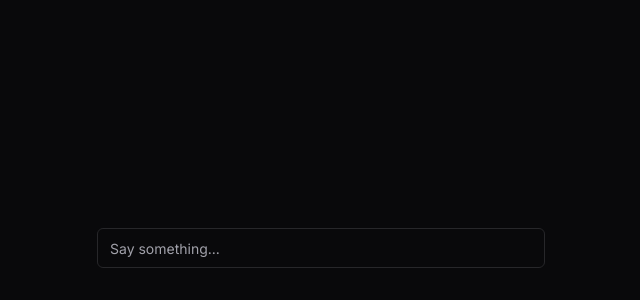
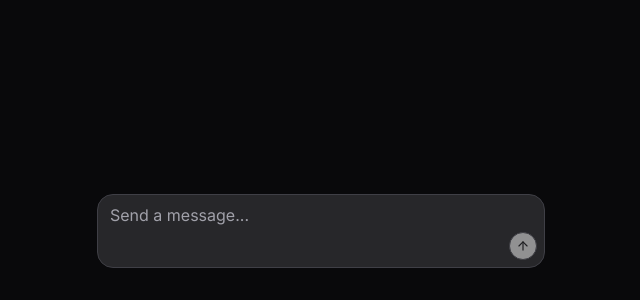
Before and after one commit to cjkehoe/cse-360-rag-chatbot, a Next.js app: page / in a window 1280 px wide. Shown: the part 500-800 px from the top of the page, without its empty margins (319-959 px from the left). Built offline with nearby package versions, Linux system fonts and the light colour scheme.

Commit message:
Integrated new Chat Input Box

```diff
--- a/app/page.tsx
+++ b/app/page.tsx
@@ -1,11 +1,10 @@
 'use client';
 
 import { useChat } from '@ai-sdk/react';
-import { Input } from "@/components/ui/input";
-import { Button } from "@/components/ui/button";
+import { ChatInput } from '@/components/ChatInput';
 
 export default function Chat() {
-  const { messages, input, handleInputChange, handleSubmit } = useChat({
+  const { messages, input, handleInputChange, handleSubmit, isLoading } = useChat({
     maxSteps: 3,
   });
 
@@ -30,14 +29,14 @@ export default function Chat() {
         ))}
       </div>
 
-      <form onSubmit={handleSubmit} className="fixed bottom-0 w-full max-w-md mb-8">
-        <Input
-          value={input}
-          placeholder="Say something..."
-          onChange={handleInputChange}
-          className="bg-background border-input"
+      <div className="fixed bottom-0 w-full max-w-md mb-8">
+        <ChatInput
+          input={input}
+          handleInputChange={handleInputChange}
+          handleSubmit={handleSubmit}
+          isLoading={isLoading}
         />
-      </form>
+      </div>
     </div>
   );
 }
--- /dev/null
+++ b/components/ChatInput.tsx
@@ -0,0 +1,69 @@
+'use client';
+
+import { useRef, useEffect } from 'react';
+import { Button } from "@/components/ui/button";
+import { Textarea } from "./ui/textarea";
+import { ArrowUpIcon } from 'lucide-react';
+import { cn } from "@/lib/utils";
+
+interface ChatInputProps {
+  input: string;
+  handleInputChange: (e: React.ChangeEvent<HTMLTextAreaElement>) => void;
+  handleSubmit: (e: React.FormEvent) => void;
+  isLoading?: boolean;
+}
+
+export function ChatInput({
+  input,
+  handleInputChange,
+  handleSubmit,
+  isLoading
+}: ChatInputProps) {
+  const textareaRef = useRef<HTMLTextAreaElement>(null);
+
+  useEffect(() => {
+    if (textareaRef.current) {
+      adjustHeight();
+    }
+  }, [input]);
+
+  const adjustHeight = () => {
+    if (textareaRef.current) {
+      textareaRef.current.style.height = 'auto';
+      textareaRef.current.style.height = `${textareaRef.current.scrollHeight + 2}px`;
+    }
+  };
+
+  return (
+    <div className="relative w-full">
+      <Textarea
+        ref={textareaRef}
+        placeholder="Send a message..."
+        value={input}
+        onChange={handleInputChange}
+        className={cn(
+          "min-h-[24px] max-h-[calc(75dvh)] overflow-hidden resize-none rounded-2xl !text-base bg-muted pb-10 dark:border-zinc-700",
+        )}
+        rows={1}
+        onKeyDown={(event) => {
+          if (event.key === 'Enter' && !event.shiftKey) {
+            event.preventDefault();
+            if (!isLoading) {
+              handleSubmit(event);
+            }
+          }
+        }}
+      />
+
+      <div className="absolute bottom-0 right-0 p-2 w-fit flex flex-row justify-end">
+        <Button
+          className="rounded-full p-1.5 h-fit border dark:border-zinc-600"
+          onClick={handleSubmit}
+          disabled={input.length === 0 || isLoading}
+        >
+          <ArrowUpIcon size={14} />
+        </Button>
+      </div>
+    </div>
+  );
+}
--- a/components/ui/input.tsx
+++ /dev/null
@@ -1,25 +0,0 @@
-import * as React from "react"
-
-import { cn } from "@/lib/utils"
-
-export interface InputProps
-  extends React.InputHTMLAttributes<HTMLInputElement> {}
-
-const Input = React.forwardRef<HTMLInputElement, InputProps>(
-  ({ className, type, ...props }, ref) => {
-    return (
-      <input
-        type={type}
-        className={cn(
-          "flex h-10 w-full rounded-md border border-input bg-background px-3 py-2 text-sm ring-offset-background file:border-0 file:bg-transparent file:text-sm file:font-medium placeholder:text-muted-foreground focus-visible:outline-none focus-visible:ring-2 focus-visible:ring-ring focus-visible:ring-offset-2 disabled:cursor-not-allowed disabled:opacity-50",
-          className
-        )}
-        ref={ref}
-        {...props}
-      />
-    )
-  }
-)
-Input.displayName = "Input"
-
-export { Input }
--- /dev/null
+++ b/components/ui/textarea.tsx
@@ -0,0 +1,22 @@
+import * as React from 'react';
+
+import { cn } from '@/lib/utils';
+
+const Textarea = React.forwardRef<
+  HTMLTextAreaElement,
+  React.ComponentProps<'textarea'>
+>(({ className, ...props }, ref) => {
+  return (
+    <textarea
+      className={cn(
+        'flex min-h-[80px] w-full rounded-md border border-input bg-background px-3 py-2 text-base ring-offset-background placeholder:text-muted-foreground focus-visible:outline-none focus-visible:ring-2 focus-visible:ring-ring focus-visible:ring-offset-2 disabled:cursor-not-allowed disabled:opacity-50 md:text-sm',
+        className,
+      )}
+      ref={ref}
+      {...props}
+    />
+  );
+});
+Textarea.displayName = 'Textarea';
+
+export { Textarea };
```
